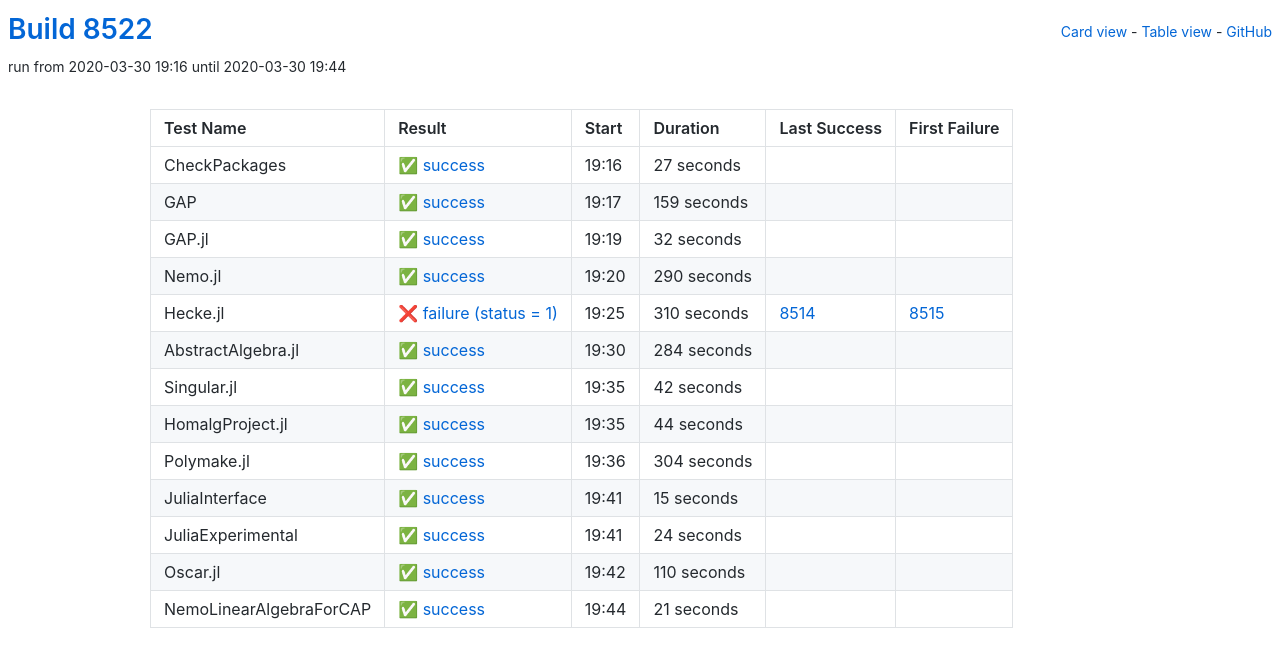
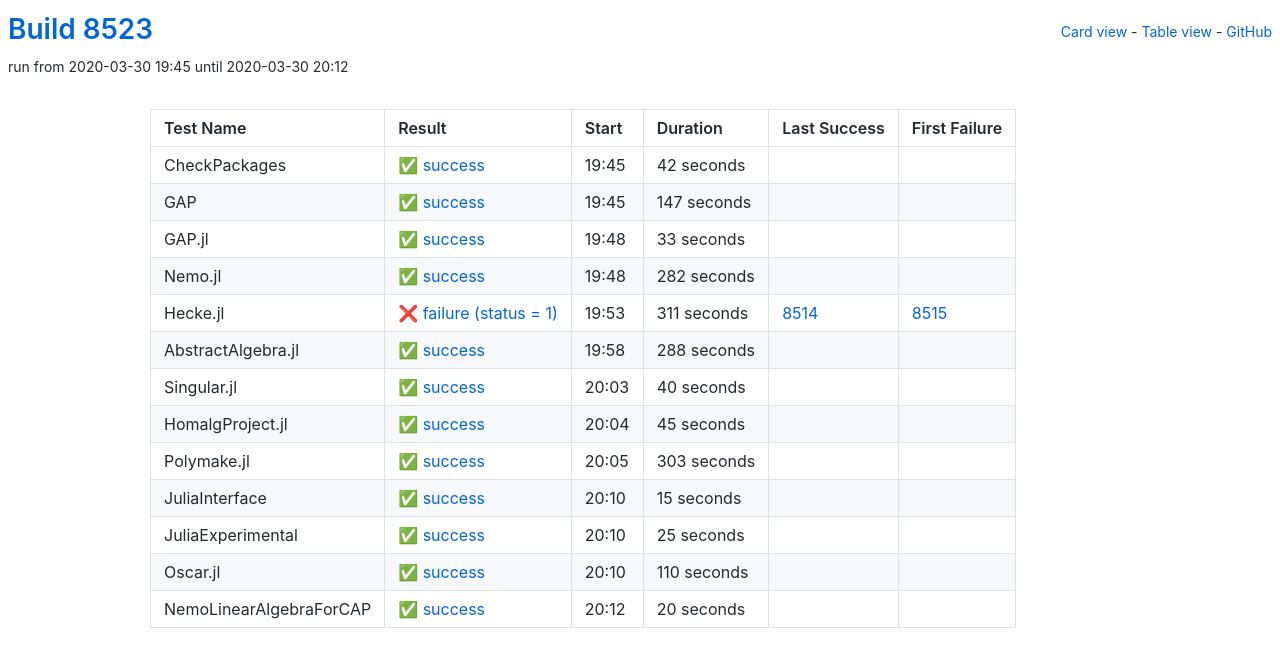
Before and after one commit to oscar-system/oscar-ci-status, a Jekyll site: the page built from table.html, in a window 1280 px wide. Shown: the top 667 px of the page. Built offline with Jekyll 4.4.1, drawn with Linux system fonts in a browser that asks for light colours.

Commit message:
Build 8523

```diff
--- a/_data/ci.yml
+++ b/_data/ci.yml
@@ -1,104 +1,104 @@
-build: 8522
-build_url: https://oscarci.mathematik.uni-kl.de/job/oscar/8522/
+build: 8523
+build_url: https://oscarci.mathematik.uni-kl.de/job/oscar/8523/
 job: oscar
 tests:
-- duration: 27
-  exitcode: 0
-  first_failure: false
-  first_failure_url: null
-  last_success: false
-  last_success_url: null
-  log: https://oscarci.mathematik.uni-kl.de/job/oscar/8522/artifact/logs/build-8522/CheckPackages.log
-  name: CheckPackages
-  start: 2020-03-30 19:16
-  status: success
-  success: true
-- duration: 159
-  exitcode: 0
-  first_failure: false
-  first_failure_url: null
-  last_success: false
-  last_success_url: null
-  log: https://oscarci.mathematik.uni-kl.de/job/oscar/8522/artifact/logs/build-8522/GAP.log
-  name: GAP
-  start: 2020-03-30 19:17
-  status: success
-  success: true
-- duration: 32
-  exitcode: 0
-  first_failure: false
-  first_failure_url: null
-  last_success: false
-  last_success_url: null
-  log: https://oscarci.mathematik.uni-kl.de/job/oscar/8522/artifact/logs/build-8522/GAP.jl.log
-  name: GAP.jl
-  start: 2020-03-30 19:19
-  status: success
-  success: true
-- duration: 290
-  exitcode: 0
-  first_failure: false
-  first_failure_url: null
-  last_success: false
-  last_success_url: null
-  log: https://oscarci.mathematik.uni-kl.de/job/oscar/8522/artifact/logs/build-8522/Nemo.jl.log
-  name: Nemo.jl
-  start: 2020-03-30 19:20
-  status: success
-  success: true
-- duration: 310
-  exitcode: 1
-  first_failure: 8515
-  first_failure_url: https://oscarci.mathematik.uni-kl.de/job/oscar/8515/
-  last_success: 8514
-  last_success_url: https://oscarci.mathematik.uni-kl.de/job/oscar/8514/
-  log: https://oscarci.mathematik.uni-kl.de/job/oscar/8522/artifact/logs/build-8522/Hecke.jl.log
-  name: Hecke.jl
-  start: 2020-03-30 19:25
-  status: failure
-  success: false
-- duration: 284
-  exitcode: 0
-  first_failure: false
-  first_failure_url: null
-  last_success: false
-  last_success_url: null
-  log: https://oscarci.mathematik.uni-kl.de/job/oscar/8522/artifact/logs/build-8522/AbstractAlgebra.jl.log
-  name: AbstractAlgebra.jl
-  start: 2020-03-30 19:30
-  status: success
-  success: true
 - duration: 42
   exitcode: 0
   first_failure: false
   first_failure_url: null
   last_success: false
   last_success_url: null
-  log: https://oscarci.mathematik.uni-kl.de/job/oscar/8522/artifact/logs/build-8522/Singular.jl.log
-  name: Singular.jl
-  start: 2020-03-30 19:35
+  log: https://oscarci.mathematik.uni-kl.de/job/oscar/8523/artifact/logs/build-8523/CheckPackages.log
+  name: CheckPackages
+  start: 2020-03-30 19:45
   status: success
   success: true
-- duration: 44
+- duration: 147
   exitcode: 0
   first_failure: false
   first_failure_url: null
   last_success: false
   last_success_url: null
-  log: https://oscarci.mathematik.uni-kl.de/job/oscar/8522/artifact/logs/build-8522/HomalgProject.jl.log
-  name: HomalgProject.jl
-  start: 2020-03-30 19:35
+  log: https://oscarci.mathematik.uni-kl.de/job/oscar/8523/artifact/logs/build-8523/GAP.log
+  name: GAP
+  start: 2020-03-30 19:45
   status: success
   success: true
-- duration: 304
+- duration: 33
   exitcode: 0
   first_failure: false
   first_failure_url: null
   last_success: false
   last_success_url: null
-  log: https://oscarci.mathematik.uni-kl.de/job/oscar/8522/artifact/logs/build-8522/Polymake.jl.log
+  log: https://oscarci.mathematik.uni-kl.de/job/oscar/8523/artifact/logs/build-8523/GAP.jl.log
+  name: GAP.jl
+  start: 2020-03-30 19:48
+  status: success
+  success: true
+- duration: 282
+  exitcode: 0
+  first_failure: false
+  first_failure_url: null
+  last_success: false
+  last_success_url: null
+  log: https://oscarci.mathematik.uni-kl.de/job/oscar/8523/artifact/logs/build-8523/Nemo.jl.log
+  name: Nemo.jl
+  start: 2020-03-30 19:48
+  status: success
+  success: true
+- duration: 311
+  exitcode: 1
+  first_failure: 8515
+  first_failure_url: https://oscarci.mathematik.uni-kl.de/job/oscar/8515/
+  last_success: 8514
+  last_success_url: https://oscarci.mathematik.uni-kl.de/job/oscar/8514/
+  log: https://oscarci.mathematik.uni-kl.de/job/oscar/8523/artifact/logs/build-8523/Hecke.jl.log
+  name: Hecke.jl
+  start: 2020-03-30 19:53
+  status: failure
+  success: false
+- duration: 288
+  exitcode: 0
+  first_failure: false
+  first_failure_url: null
+  last_success: false
+  last_success_url: null
+  log: https://oscarci.mathematik.uni-kl.de/job/oscar/8523/artifact/logs/build-8523/AbstractAlgebra.jl.log
+  name: AbstractAlgebra.jl
+  start: 2020-03-30 19:58
+  status: success
+  success: true
+- duration: 40
+  exitcode: 0
+  first_failure: false
+  first_failure_url: null
+  last_success: false
+  last_success_url: null
+  log: https://oscarci.mathematik.uni-kl.de/job/oscar/8523/artifact/logs/build-8523/Singular.jl.log
+  name: Singular.jl
+  start: 2020-03-30 20:03
+  status: success
+  success: true
+- duration: 45
+  exitcode: 0
+  first_failure: false
+  first_failure_url: null
+  last_success: false
+  last_success_url: null
+  log: https://oscarci.mathematik.uni-kl.de/job/oscar/8523/artifact/logs/build-8523/HomalgProject.jl.log
+  name: HomalgProject.jl
+  start: 2020-03-30 20:04
+  status: success
+  success: true
+- duration: 303
+  exitcode: 0
+  first_failure: false
+  first_failure_url: null
+  last_success: false
+  last_success_url: null
+  log: https://oscarci.mathematik.uni-kl.de/job/oscar/8523/artifact/logs/build-8523/Polymake.jl.log
   name: Polymake.jl
-  start: 2020-03-30 19:36
+  start: 2020-03-30 20:05
   status: success
   success: true
 - duration: 15
@@ -107,20 +107,20 @@
   first_failure_url: null
   last_success: false
   last_success_url: null
-  log: https://oscarci.mathematik.uni-kl.de/job/oscar/8522/artifact/logs/build-8522/JuliaInterface.log
+  log: https://oscarci.mathematik.uni-kl.de/job/oscar/8523/artifact/logs/build-8523/JuliaInterface.log
   name: JuliaInterface
-  start: 2020-03-30 19:41
+  start: 2020-03-30 20:10
   status: success
   success: true
-- duration: 24
+- duration: 25
   exitcode: 0
   first_failure: false
   first_failure_url: null
   last_success: false
   last_success_url: null
-  log: https://oscarci.mathematik.uni-kl.de/job/oscar/8522/artifact/logs/build-8522/JuliaExperimental.log
+  log: https://oscarci.mathematik.uni-kl.de/job/oscar/8523/artifact/logs/build-8523/JuliaExperimental.log
   name: JuliaExperimental
-  start: 2020-03-30 19:41
+  start: 2020-03-30 20:10
   status: success
   success: true
 - duration: 110
@@ -129,19 +129,19 @@
   first_failure_url: null
   last_success: false
   last_success_url: null
-  log: https://oscarci.mathematik.uni-kl.de/job/oscar/8522/artifact/logs/build-8522/Oscar.jl.log
+  log: https://oscarci.mathematik.uni-kl.de/job/oscar/8523/artifact/logs/build-8523/Oscar.jl.log
   name: Oscar.jl
-  start: 2020-03-30 19:42
+  start: 2020-03-30 20:10
   status: success
   success: true
-- duration: 21
+- duration: 20
   exitcode: 0
   first_failure: false
   first_failure_url: null
   last_success: false
   last_success_url: null
-  log: https://oscarci.mathematik.uni-kl.de/job/oscar/8522/artifact/logs/build-8522/NemoLinearAlgebraForCAP.log
+  log: https://oscarci.mathematik.uni-kl.de/job/oscar/8523/artifact/logs/build-8523/NemoLinearAlgebraForCAP.log
   name: NemoLinearAlgebraForCAP
-  start: 2020-03-30 19:44
+  start: 2020-03-30 20:12
   status: success
   success: true
```
Also changed, not shown: README.md.
